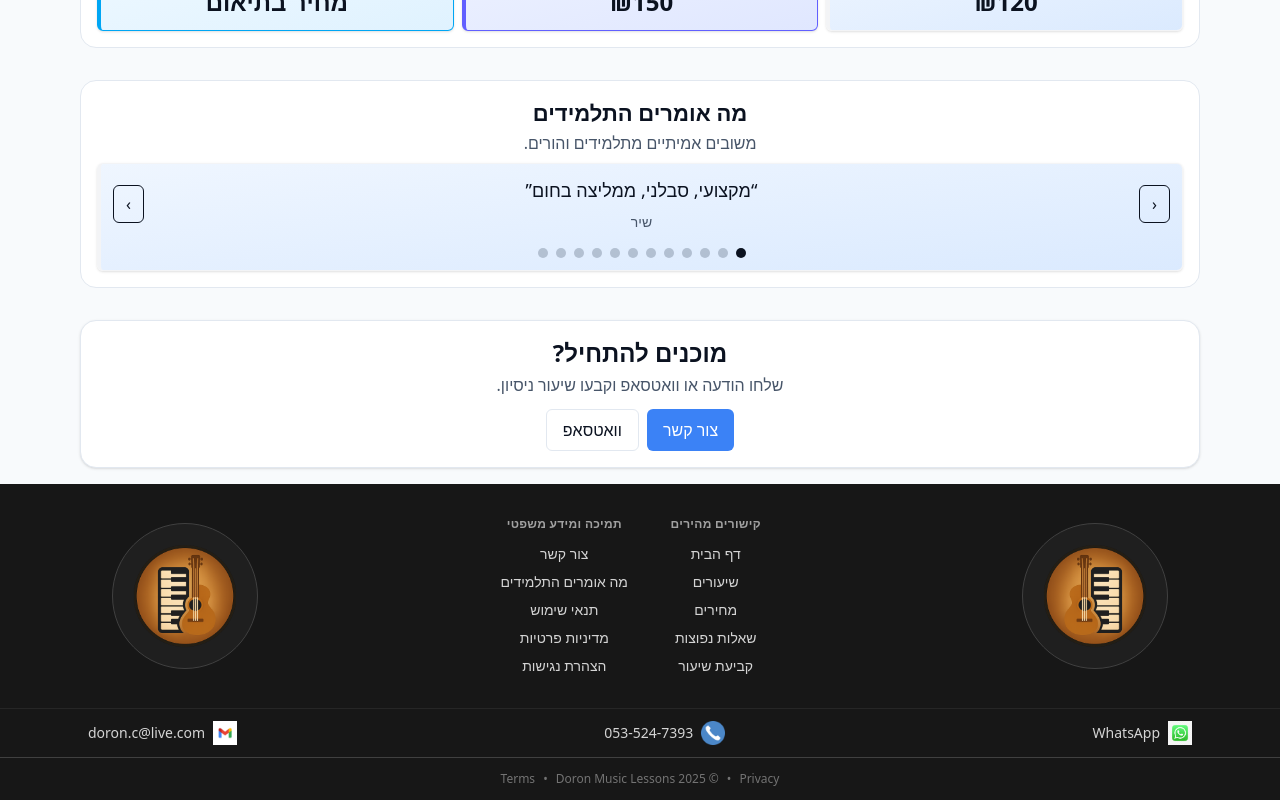
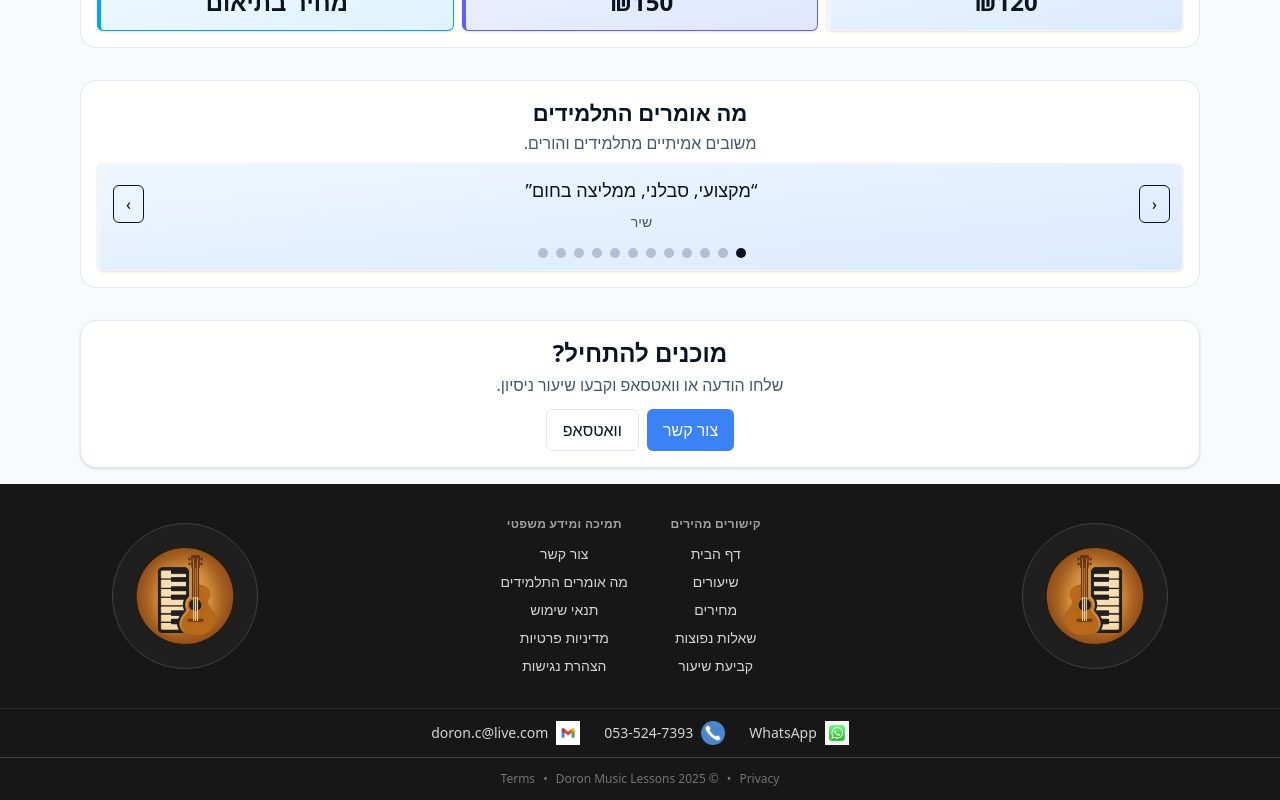
Before and after one commit to doronc36-rgb/guitar-lessons, a Next.js app: page / in a window 1280 px wide. Shown: the part 927-1727 px from the top of the page. Built offline with nearby package versions, Linux system fonts and the light colour scheme; no server answers.

Commit message:
chore(footer): center desktop contact row with small gap

```diff
--- a/src/app/components/Footer.tsx
+++ b/src/app/components/Footer.tsx
@@ -102,7 +102,7 @@
       {/* Desktop-only contact line across bottom of footer (do not affect mobile) */}
       <div className="hidden md:block w-full border-t border-neutral-800">
         <div className="max-w-6xl mx-auto px-4 sm:px-6 py-3">
-          <div className="flex items-center justify-between text-sm text-neutral-300">
+          <div className="flex items-center justify-center gap-6 text-sm text-neutral-300">
             <a href="https://wa.me/972535247393" target="_blank" rel="noopener noreferrer" className="inline-flex items-center gap-2 hover:text-white">
               <Image src="/images/whatsapp icon new.jpg" alt="WhatsApp" width={24} height={24} />
               <span>WhatsApp</span>
```
